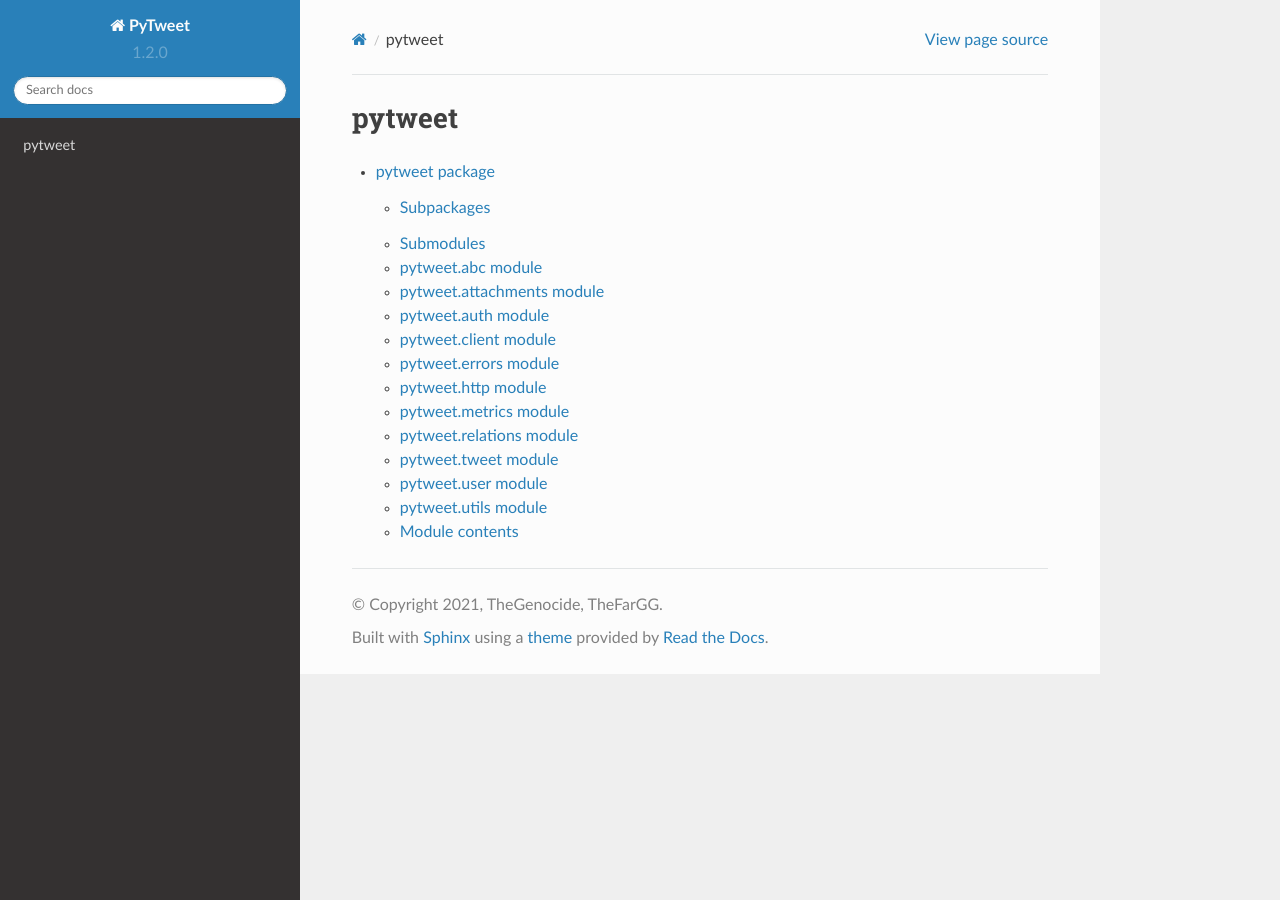
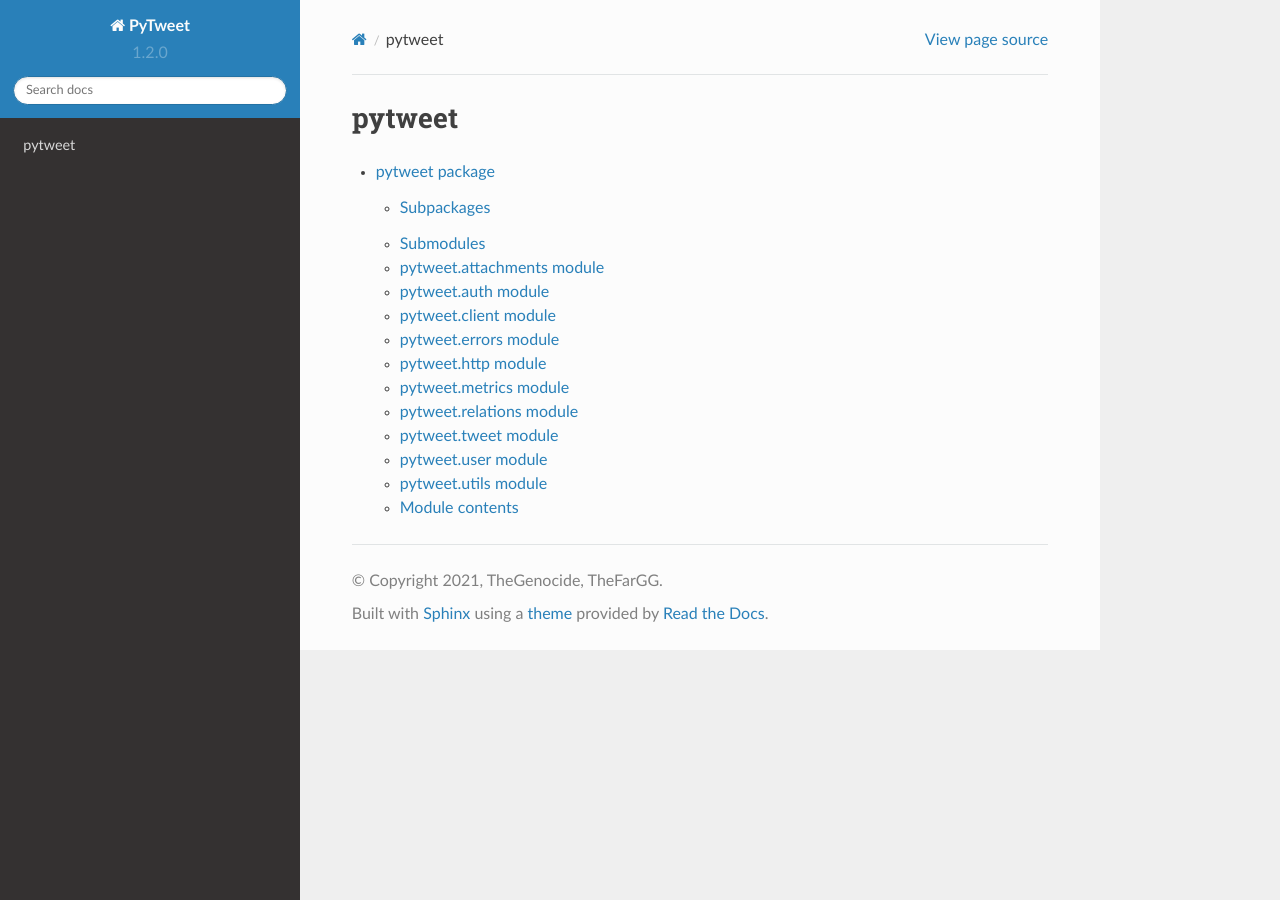
Before and after one commit to PyTweet/PyTweet, a Sphinx documentation site: the page built from docs/modules.rst, in a window 1280 px wide. Built offline with Sphinx 7.4.7 and the Read the Docs theme 2.0.0, drawn with Linux system fonts in a browser that asks for light colours; pages that are not in the unit, such as notebooks, are missing from menus.

Commit message:
Fixed pytweet.rst

```diff
--- a/docs/pytweet.rst
+++ b/docs/pytweet.rst
@@ -11,14 +11,6 @@
 
 Submodules
 ----------
-
-pytweet.abc module
-------------------
-
-.. automodule:: pytweet.abc
-   :members:
-   :undoc-members:
-   :show-inheritance:
 
 pytweet.attachments module
 --------------------------
```
